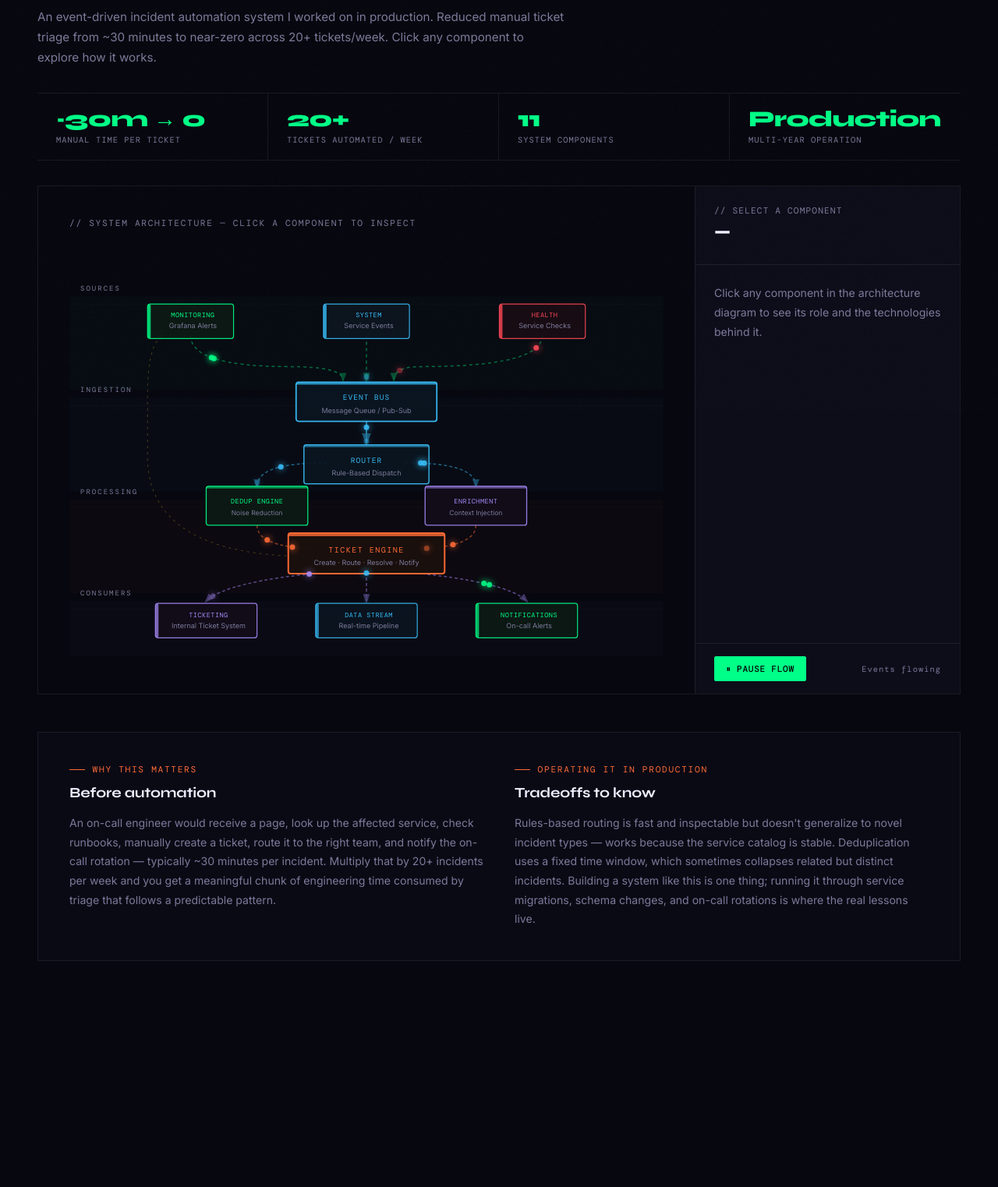
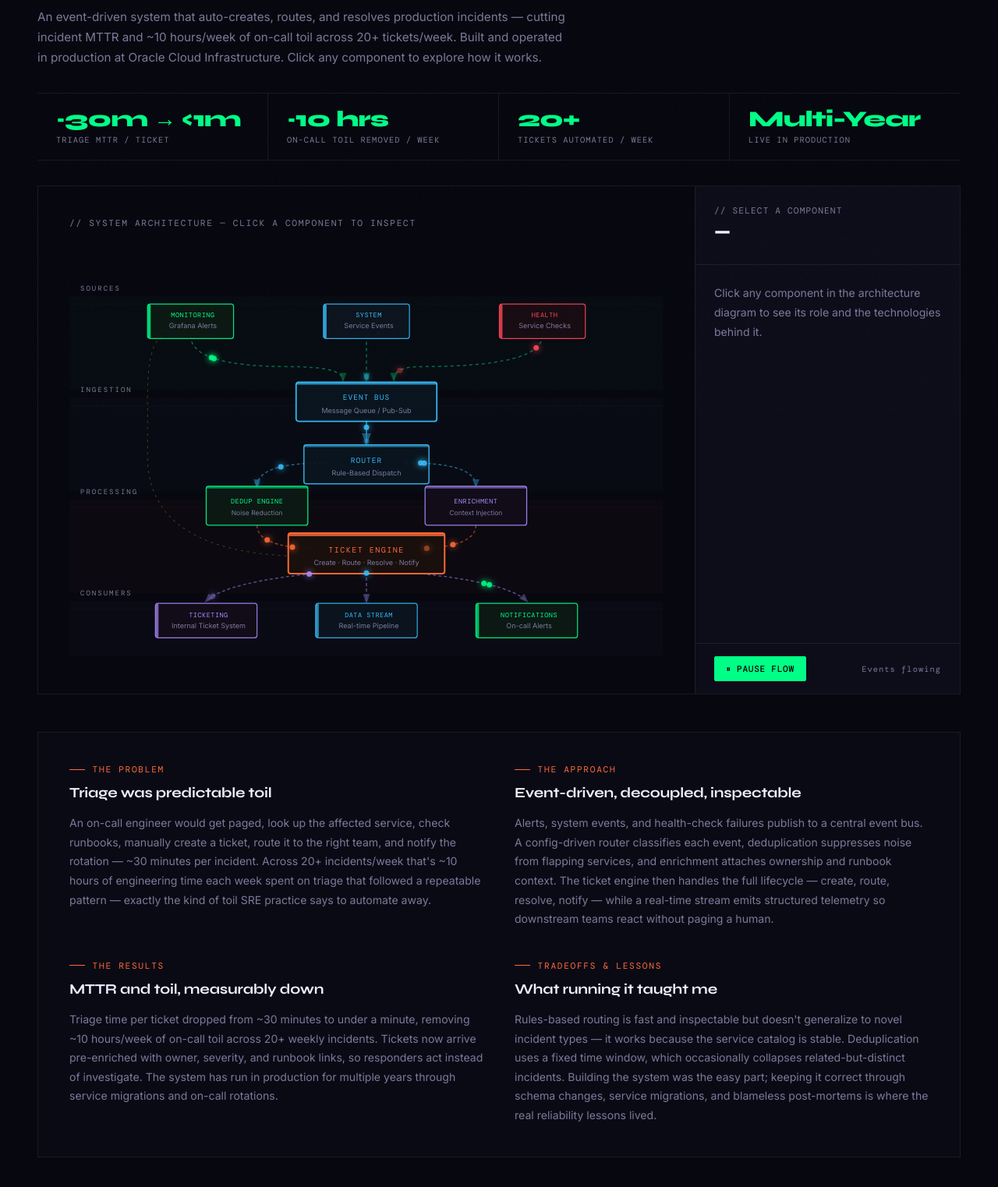
Before and after one commit to jackklop/jackklop.github.io, a plain HTML site: page incident-engine.html in a window 1280 px wide. Shown: the part 271-1794 px from the top of the page at 78% size. Before the commit the page ends 1568 px from the top, so only its background shows below. Drawn offline with nearby package versions, Linux system fonts and the light colour scheme.

Commit message:
Turn incident-engine page into a full SRE case study
- Narrative arc: Problem -> Approach -> Results -> Tradeoffs & lessons
- Reframe stats/hero with MTTR + toil-hours reliability vocabulary
- Clarify scope (built/operated in production at OCI)
- Add meta description; respect prefers-reduced-motion + pause flow when tab hidden

Co-Authored-By: Claude Opus 4.8 (1M context) <noreply@anthropic.com>

```diff
--- a/incident-engine.html
+++ b/incident-engine.html
@@ -3,7 +3,8 @@
 <head>
   <meta charset="UTF-8" />
   <meta name="viewport" content="width=device-width, initial-scale=1.0" />
-  <title>Incident Automation Engine — Architecture</title>
+  <title>Incident Automation Engine — SRE Case Study | Jack Siu</title>
+  <meta name="description" content="Case study: an event-driven incident automation system that cut incident MTTR and ~10 hours/week of on-call toil across 20+ tickets/week in production. By Jack Siu, Platform/SRE engineer." />
   <link href="https://fonts.googleapis.com/css2?family=Syne:wght@400;700;800&family=DM+Mono:wght@400;500&family=Inter:wght@300;400;500&display=swap" rel="stylesheet" />
   <style>
     *, *::before, *::after { box-sizing: border-box; margin: 0; padding: 0; }
@@ -97,16 +98,16 @@
   </nav>
 
   <div class="hero">
-    <div class="hero-tag">System Architecture · Case Study</div>
+    <div class="hero-tag">SRE Case Study · Production System</div>
     <h1 class="hero-title">Incident <span>Automation Engine</span></h1>
-    <p class="hero-desc">An event-driven incident automation system I worked on in production. Reduced manual ticket triage from ~30 minutes to near-zero across 20+ tickets/week. Click any component to explore how it works.</p>
+    <p class="hero-desc">An event-driven system that auto-creates, routes, and resolves production incidents — cutting incident MTTR and ~10 hours/week of on-call toil across 20+ tickets/week. Built and operated in production at Oracle Cloud Infrastructure. Click any component to explore how it works.</p>
   </div>
 
   <div class="stats-bar">
-    <div class="stat-item"><div class="stat-num">~30m → 0</div><div class="stat-label">Manual Time Per Ticket</div></div>
+    <div class="stat-item"><div class="stat-num">~30m → &lt;1m</div><div class="stat-label">Triage MTTR / Ticket</div></div>
+    <div class="stat-item"><div class="stat-num">~10 hrs</div><div class="stat-label">On-Call Toil Removed / Week</div></div>
     <div class="stat-item"><div class="stat-num">20+</div><div class="stat-label">Tickets Automated / Week</div></div>
-    <div class="stat-item"><div class="stat-num">11</div><div class="stat-label">System Components</div></div>
-    <div class="stat-item"><div class="stat-num">Production</div><div class="stat-label">Multi-Year Operation</div></div>
+    <div class="stat-item"><div class="stat-num">Multi-Year</div><div class="stat-label">Live in Production</div></div>
   </div>
 
   <div class="main">
@@ -246,14 +247,24 @@
   <div class="context-section">
     <div class="context-grid">
       <div class="context-block">
-        <div class="context-block-label">Why this matters</div>
-        <h3>Before automation</h3>
-        <p>An on-call engineer would receive a page, look up the affected service, check runbooks, manually create a ticket, route it to the right team, and notify the on-call rotation — typically ~30 minutes per incident. Multiply that by 20+ incidents per week and you get a meaningful chunk of engineering time consumed by triage that follows a predictable pattern.</p>
+        <div class="context-block-label">The problem</div>
+        <h3>Triage was predictable toil</h3>
+        <p>An on-call engineer would get paged, look up the affected service, check runbooks, manually create a ticket, route it to the right team, and notify the rotation — ~30 minutes per incident. Across 20+ incidents/week that's ~10 hours of engineering time each week spent on triage that followed a repeatable pattern — exactly the kind of toil SRE practice says to automate away.</p>
       </div>
       <div class="context-block">
-        <div class="context-block-label">Operating it in production</div>
-        <h3>Tradeoffs to know</h3>
-        <p>Rules-based routing is fast and inspectable but doesn't generalize to novel incident types — works because the service catalog is stable. Deduplication uses a fixed time window, which sometimes collapses related but distinct incidents. Building a system like this is one thing; running it through service migrations, schema changes, and on-call rotations is where the real lessons live.</p>
+        <div class="context-block-label">The approach</div>
+        <h3>Event-driven, decoupled, inspectable</h3>
+        <p>Alerts, system events, and health-check failures publish to a central event bus. A config-driven router classifies each event, deduplication suppresses noise from flapping services, and enrichment attaches ownership and runbook context. The ticket engine then handles the full lifecycle — create, route, resolve, notify — while a real-time stream emits structured telemetry so downstream teams react without paging a human.</p>
+      </div>
+      <div class="context-block">
+        <div class="context-block-label">The results</div>
+        <h3>MTTR and toil, measurably down</h3>
+        <p>Triage time per ticket dropped from ~30 minutes to under a minute, removing ~10 hours/week of on-call toil across 20+ weekly incidents. Tickets now arrive pre-enriched with owner, severity, and runbook links, so responders act instead of investigate. The system has run in production for multiple years through service migrations and on-call rotations.</p>
+      </div>
+      <div class="context-block">
+        <div class="context-block-label">Tradeoffs &amp; lessons</div>
+        <h3>What running it taught me</h3>
+        <p>Rules-based routing is fast and inspectable but doesn't generalize to novel incident types — it works because the service catalog is stable. Deduplication uses a fixed time window, which occasionally collapses related-but-distinct incidents. Building the system was the easy part; keeping it correct through schema changes, service migrations, and blameless post-mortems is where the real reliability lessons lived.</p>
       </div>
     </div>
   </div>
@@ -341,7 +352,8 @@
 
     const paths = ['p1','p2','p3','p4','p5','p6','p7','p8','p9','p10','p11'];
     const dotColors = { p1:'#00ff87', p2:'#38bdf8', p3:'#ff4757', p4:'#38bdf8', p5:'#38bdf8', p6:'#38bdf8', p7:'#ff6b35', p8:'#ff6b35', p9:'#a78bfa', p10:'#38bdf8', p11:'#00ff87' };
-    let flowActive = true;
+    const reduceMotion = window.matchMedia('(prefers-reduced-motion: reduce)').matches;
+    let flowActive = !reduceMotion;
 
     function createDot(pathId, delay) {
       const pathEl = document.getElementById(pathId);
@@ -370,19 +382,33 @@
       requestAnimationFrame(animate);
     }
 
-    paths.forEach(pid => {
-      const count = pid === 'p4' ? 3 : 2;
-      for (let i = 0; i < count; i++) createDot(pid, i * (1800 / count));
-    });
+    if (!reduceMotion) {
+      paths.forEach(pid => {
+        const count = pid === 'p4' ? 3 : 2;
+        for (let i = 0; i < count; i++) createDot(pid, i * (1800 / count));
+      });
+    }
 
     const flowToggle = document.getElementById('flowToggle');
     const flowLabel = document.getElementById('flowLabel');
+    if (reduceMotion) {
+      flowToggle.textContent = '▶ Resume Flow';
+      flowToggle.classList.remove('active');
+      flowLabel.textContent = 'Motion reduced';
+    }
     flowToggle.addEventListener('click', () => {
       flowActive = !flowActive;
       flowToggle.textContent = flowActive ? '⏸ Pause Flow' : '▶ Resume Flow';
       flowToggle.classList.toggle('active', flowActive);
       flowLabel.textContent = flowActive ? 'Events flowing' : 'Flow paused';
     });
+
+    // Pause the flow animation when the tab isn't visible (no idle CPU burn)
+    let flowBeforeHide = flowActive;
+    document.addEventListener('visibilitychange', () => {
+      if (document.hidden) { flowBeforeHide = flowActive; flowActive = false; }
+      else { flowActive = flowBeforeHide; }
+    });
   </script>
 </body>
 </html>
```
